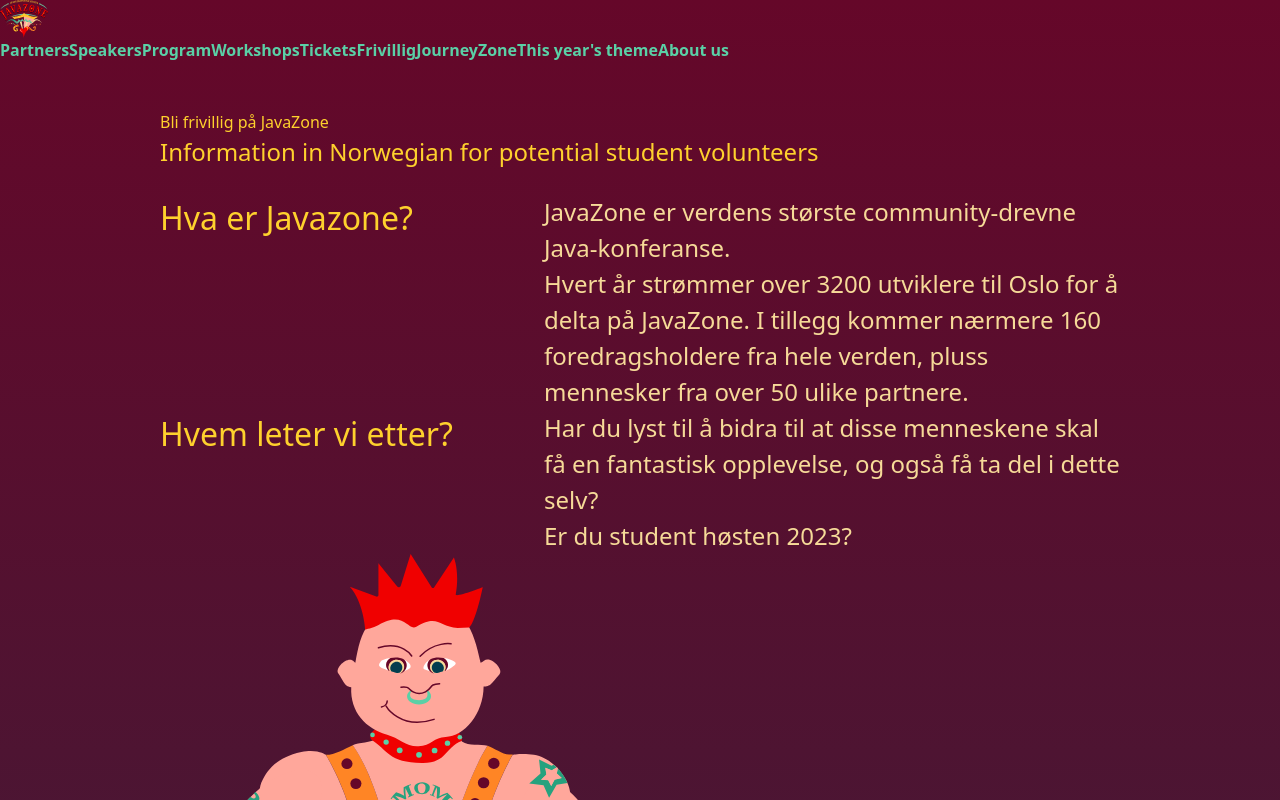
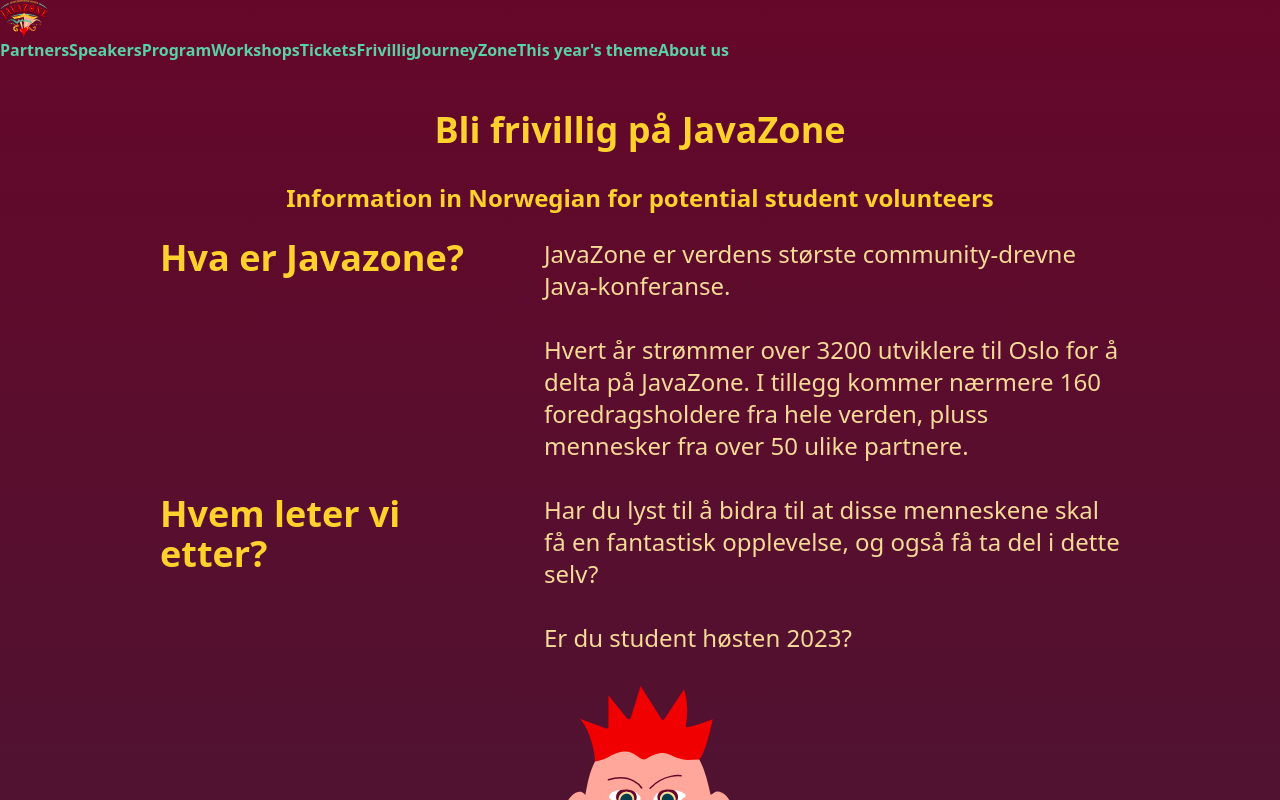
Before and after one commit to javaBin/2023.javazone.no, a Next.js app: page /volunteers in a window 1280 px wide. Shown: the top 800 px of the page. Built offline with nearby package versions, Linux system fonts and the light colour scheme.

Commit message:
convert volunteers page to tailwindcss

```diff
--- a/app/speakers/journeyzone/page.module.css
+++ /dev/null
@@ -1,3 +0,0 @@
-.journeyzone_image {
-  padding-bottom: 1rem;
-}
--- a/app/speakers/journeyzone/page.tsx
+++ b/app/speakers/journeyzone/page.tsx
@@ -1,5 +1,4 @@
 import Image from 'next/image'
-import styles from './page.module.css'
 
 export default function JourneyZonePage() {
   return (
@@ -68,7 +67,7 @@ export default function JourneyZonePage() {
       </section>
 
       <Image
-        className={styles.journeyzone_image}
+        className="pb-4"
         src="/images/journeyzone05.jpeg"
         alt="Picture of woman looking down at Åndalsnes"
         width={1000}
--- a/app/volunteers/page.tsx
+++ b/app/volunteers/page.tsx
@@ -1,87 +1,190 @@
 'use client'
 
-import voulenterstyles from './volunteers.module.css';
-import Link from 'next/link';
-import AOS from 'aos';
-import 'aos/dist/aos.css';
-import {useEffect} from "react";
-import * as React from "react";
-import Image from "next/image";
-import styles from "../footer.module.css";
+import Link from 'next/link'
+import AOS from 'aos'
+import 'aos/dist/aos.css'
+import { useEffect } from 'react'
+import * as React from 'react'
+import Image from 'next/image'
 
 export default function VolunteersPage() {
-
   useEffect(() => {
-    AOS.init();
+    AOS.init()
   }, [])
 
   return (
-      <div className={voulenterstyles.fontSize}>
-        <h1 className="title has-text-centered">Bli frivillig på JavaZone</h1>
-        <p className="title has-text-centered mb-6">Information in Norwegian for potential student volunteers</p>
+      <div>
+      <h1 className="text-center text-4xl font-semibold text-[#FED12D] mb-8">
+        Bli frivillig på JavaZone
+      </h1>
+      <p className="text-center text-2xl font-semibold text-[#FED12D] mb-6">
+        Information in Norwegian for potential student volunteers
+      </p>
 
-        {SectionContent({title: "Hva er Javazone?", content: "JavaZone er verdens største community-drevne Java-konferanse.", contentTwo: "Hvert år strømmer over 3200 utviklere til Oslo for å delta på JavaZone. I tillegg kommer nærmere 160 foredragsholdere fra hele verden, pluss mennesker fra over 50 ulike partnere."})}
+      {SectionContent({
+        title: 'Hva er Javazone?',
+        content: 'JavaZone er verdens største community-drevne Java-konferanse.',
+        contentTwo:
+          'Hvert år strømmer over 3200 utviklere til Oslo for å delta på JavaZone. I tillegg kommer nærmere 160 foredragsholdere fra hele verden, pluss mennesker fra over 50 ulike partnere.',
+      })}
 
-        {SectionContent({title: "Hvem leter vi etter?", content: "Har du lyst til å bidra til at disse menneskene skal få en fantastisk opplevelse, og også få ta del i dette selv?", contentTwo: "Er du student høsten 2023?"})}
+      {SectionContent({
+        title: 'Hvem leter vi etter?',
+        content:
+          'Har du lyst til å bidra til at disse menneskene skal få en fantastisk opplevelse, og også få ta del i dette selv?',
+        contentTwo: 'Er du student høsten 2023?',
+      })}
 
-        <div className="has-text-centered">
+      <div className="flex justify-center">
         <Image src="/svg/JZ2023-Character-Bendy-cropped.svg" height={500} width={500} alt="hero" />
       </div>
 
       <strong>
-          <Link className="button is-dark-blue is-fullwidth" href="https://forms.gle/EMDxZVii6mhT6utj7">
+        <Link
+          className="button is-dark-blue is-fullwidth"
+          href="https://forms.gle/EMDxZVii6mhT6utj7"
+        >
           Meld deg som frivillig!
         </Link>
       </strong>
 
-        <h1 className="title has-text-centered mt-6">Ofte stilte spørsmål</h1>
+      <h1 className="text-center text-4xl font-semibold text-[#FED12D] mt-8 mb-6">
+        Ofte stilte spørsmål
+      </h1>
 
-        {SectionContent({title: "I don't speak Norwegian what about me?", content: "Being a volunteer at JavaZone you need to be able to communicate in both Norwegian and English. This is because you are one of the main go-to-people for 3200 guests."})}
+      {SectionContent({
+        title: "I don't speak Norwegian what about me?",
+        content:
+          'Being a volunteer at JavaZone you need to be able to communicate in both Norwegian and English. This is because you are one of the main go-to-people for 3200 guests.',
+      })}
 
-        {SectionContent({title: "Hvem kan bli frivillig på JavaZone?", content: "Alle studenter som behersker norsk og engelsk flytende kan bli frivillige på JavaZone. Så lenge du vil gjøre en innsats, så er du hjertelig velkommen til å søke!"})}
+      {SectionContent({
+        title: 'Hvem kan bli frivillig på JavaZone?',
+        content:
+          'Alle studenter som behersker norsk og engelsk flytende kan bli frivillige på JavaZone. Så lenge du vil gjøre en innsats, så er du hjertelig velkommen til å søke!',
+      })}
 
-        {SectionContent({title: "Hva skal jeg gjøre som frivillig?", content: "Det vil være en del ulike oppgaver, og du kan blant annet være salvakt, ha ansvar for info-stand eller utdeling av headsett. Nærmere informasjon om oppgavene vil gis rett før JavaZone og under opplæringsmøtet i forkant av konferansen. Vi vil prøve å dele ut vakter og arbeidoppgaver tilpasset dine ønsker og interesser."})}
+      {SectionContent({
+        title: 'Hva skal jeg gjøre som frivillig?',
+        content:
+          'Det vil være en del ulike oppgaver, og du kan blant annet være salvakt, ha ansvar for info-stand eller utdeling av headsett. Nærmere informasjon om oppgavene vil gis rett før JavaZone og under opplæringsmøtet i forkant av konferansen. Vi vil prøve å dele ut vakter og arbeidoppgaver tilpasset dine ønsker og interesser.',
+      })}
 
-        {SectionContent({title: "Hvor mange frivillige bidrar på JavaZone?", content: "Hvert år deltar over 50 frivillige på JavaZone. Interessen for dette er stor, så dessverre får ikke alle søkere plass. Men ikke la dette hindre deg i å søke, prøv da vel!"})}
+      {SectionContent({
+        title: 'Hvor mange frivillige bidrar på JavaZone?',
+        content:
+          'Hvert år deltar over 50 frivillige på JavaZone. Interessen for dette er stor, så dessverre får ikke alle søkere plass. Men ikke la dette hindre deg i å søke, prøv da vel!',
+      })}
 
-        {SectionContent({title: "Får jeg med meg noe faglig som frivillig?", content: "Å være frivillig på JavaZone er litt som å være frivillig på en musikkfestival, bare mer nerdete! Du får ca. 50% fri, og kan da gå på foredrag, spise god mat og snakke med kule folk."})}
+      {SectionContent({
+        title: 'Får jeg med meg noe faglig som frivillig?',
+        content:
+          'Å være frivillig på JavaZone er litt som å være frivillig på en musikkfestival, bare mer nerdete! Du får ca. 50% fri, og kan da gå på foredrag, spise god mat og snakke med kule folk.',
+      })}
 
-        {SectionContent({title: "Hva med reise hvis jeg ikke bor i Oslo?", content: "JavaZone dekker ikke reise eller overnatting for frivillige. Men erfaringsmessig så er det mange studiesteder som velger å gi reisestøtte. Spør derfor studentforeningen eller instituttet ditt om dette."})}
+      {SectionContent({
+        title: 'Hva med reise hvis jeg ikke bor i Oslo?',
+        content:
+          'JavaZone dekker ikke reise eller overnatting for frivillige. Men erfaringsmessig så er det mange studiesteder som velger å gi reisestøtte. Spør derfor studentforeningen eller instituttet ditt om dette.',
+      })}
 
-        {SectionContent({title: "Får jeg bli med på AweZone?", content: "Selvsagt får du det! JavaZone er ikke det samme uten! Her får du se de kuleste bandene og snakke med de beste folka i IT-bransjen! Ingen jobbing på kvelden – bare fest og moro =)"})}
+      {SectionContent({
+        title: 'Får jeg bli med på AweZone?',
+        content:
+          'Selvsagt får du det! JavaZone er ikke det samme uten! Her får du se de kuleste bandene og snakke med de beste folka i IT-bransjen! Ingen jobbing på kvelden – bare fest og moro =)',
+      })}
 
-        {SectionContent({title: "Når må jeg møte opp som frivillig?", content: "Det er oppmøte i Oslo Spektrum kl. 19:00 tirsdag 5. september for opplæring, noen oppgaver, mat og omvisning i lokalene. JavaZone er ferdig kl. 18 på torsdag 7. september. Da rigger vi ned i ca. 1 time, og deretter går vi videre for mat og drikke. Vi spanderer :) Detaljer blir sendt ut til de som blir tatt opp som frivillige."})}
+      {SectionContent({
+        title: 'Når må jeg møte opp som frivillig?',
+        content:
+          'Det er oppmøte i Oslo Spektrum kl. 19:00 tirsdag 5. september for opplæring, noen oppgaver, mat og omvisning i lokalene. JavaZone er ferdig kl. 18 på torsdag 7. september. Da rigger vi ned i ca. 1 time, og deretter går vi videre for mat og drikke. Vi spanderer :) Detaljer blir sendt ut til de som blir tatt opp som frivillige.',
+      })}
 
-        {SectionContent({title: "Når må jeg søke?", content: "Søknadsfristen er mandag 5. juni."})}
+      {SectionContent({ title: 'Når må jeg søke?', content: 'Søknadsfristen er mandag 5. juni.' })}
 
-
-        <section className={`content is-normal ${voulenterstyles.displayFlex}`}>
-          <h2>Hvordan kan jeg tipse andre?</h2>
-
-          <div className={voulenterstyles.pDiv} style={{display: "flex", gap: 9}}>
-            <p>
-              Lik og del gjerne en av våre poster i sosiale medier:{" "}
-              <a className={`link is-info ${styles.link}`} href="https://www.facebook.com/javazoneconference/posts/pfbid0fE6STTXjpepZV89NPwCJDGCRFTCouw1Z1pQXtPcjrjJ5UbRjnhCs8ppR82FGuMHel" target="_blank" rel="noreferrer">Facebook</a>,
-              <a className={`link is-info ${styles.link}`} href="https://twitter.com/javazone/status/1643639280625938432" target="_blank" rel="noreferrer">{" "}Twitter</a>,
-              <a className={`link is-info ${styles.link}`} href="https://www.linkedin.com/posts/javazone_it-student-og-lyst-til-%C3%A5-f%C3%A5-med-deg-verdens-activity-7049437067902164993-y1EF?utm_source=share&utm_medium=member_desktop" target="_blank" rel="noreferrer">{" "}LinkedIn</a>
-            </p>
-          </div>
-        </section>
+      {SectionContentWithLinks({
+        title: 'Hvordan kan jeg tipse andre?',
+        content: 'Lik og del gjerne en av våre poster i sosiale medier:',
+        links: [
+          {
+            text: 'Facebook',
+            url: 'https://www.facebook.com/javazoneconference/posts/pfbid0fE6STTXjpepZV89NPwCJDGCRFTCouw1Z1pQXtPcjrjJ5UbRjnhCs8ppR82FGuMHel',
+          },
+          {
+            text: 'Twitter',
+            url: 'https://twitter.com/javazone/status/1394342027644044800',
+          },
+          {
+            text: 'LinkedIn',
+            url: 'https://www.linkedin.com/feed/update/urn:li:activity:6794047558720288256/',
+          },
+        ],
+      })}
     </div>
   )
 }
 
-const SectionContent = (props:{
+const SectionContent = (props: { title: string; content: string; contentTwo?: string }) => {
+  return (
+    <section className="flex justify-between max-md:grid mb-8">
+      <h2
+        className="text-4xl text-[#FED12D] font-semibold max-w-xs mb-8"
+        data-aos="fade-right"
+        data-aos-duration="1000"
+      >
+        {props.title}
+      </h2>
+      <div
+        className="w-3/5 right-0 max-md:w-full"
+        data-aos="fade"
+        data-aos-duration="1000"
+        data-aos-delay="500"
+      >
+        <p className="text-2xl mb-8">{props.content}</p>
+        {props.contentTwo ? <p className="text-2xl">{props.contentTwo}</p> : <></>}
+      </div>
+    </section>
+  )
+}
+
+const SectionContentWithLinks = (props: {
   title: string
   content: string
-  contentTwo?: string }) => {
+  links: { text: string; url: string }[]
+}) => {
   return (
-    <section className={`content is-normal ${voulenterstyles.displayFlex}`}>
-      <h2 data-aos="fade-right" data-aos-duration="1000">{props.title}</h2>
-      <div className={voulenterstyles.pDiv} data-aos="fade" data-aos-duration="1000" data-aos-delay="500">
-        <p>{props.content}</p>
-        {props.contentTwo ? <p>{props.contentTwo}</p> : <></>}
+    <section className="flex justify-between max-md:grid mb-8">
+      <h2
+        className="text-4xl text-[#FED12D] font-semibold max-w-xs mb-8"
+        data-aos="fade-right"
+        data-aos-duration="1000"
+      >
+        {props.title}
+      </h2>
+      <div
+        className="w-3/5 right-0 max-md:w-full"
+        data-aos="fade"
+        data-aos-duration="1000"
+        data-aos-delay="500"
+      >
+        <p className="text-2xl mb-8">
+          {props.content}{' '}
+          {props.links.map((link, index) => (
+            <>
+              <a
+                key={index}
+                className="text-[#FED12D]"
+                href={link.url}
+                target="_blank"
+                rel="noreferrer"
+              >
+                {link.text}
+              </a>
+              {index < props.links.length - 1 && ', '}
+            </>
+          ))}
+        </p>
       </div>
     </section>
-  );
+  )
 }
--- a/app/volunteers/volunteers.module.css
+++ /dev/null
@@ -1,29 +0,0 @@
-.displayFlex {
-  display: flex;
-  justify-content: space-between;
-}
-
-.pDiv {
-  right: 0;
-  width: 60%;
-}
-
-.fontSize h2 {
-  font-size: 32px;
-  max-width: 300px;
-}
-
-.fontSize p {
-  font-size: 24px;
-}
-
-/*change the display in displayFlex to grid and width in pDiv to 100% when screen size is 890 and less  */
-@media screen and (max-width: 890px) {
-  .displayFlex {
-    display: grid;
-  }
-
-  .pDiv {
-    width: 100%;
-  }
-}
```
Lines whose indentation alone changed are shown as unchanged.
